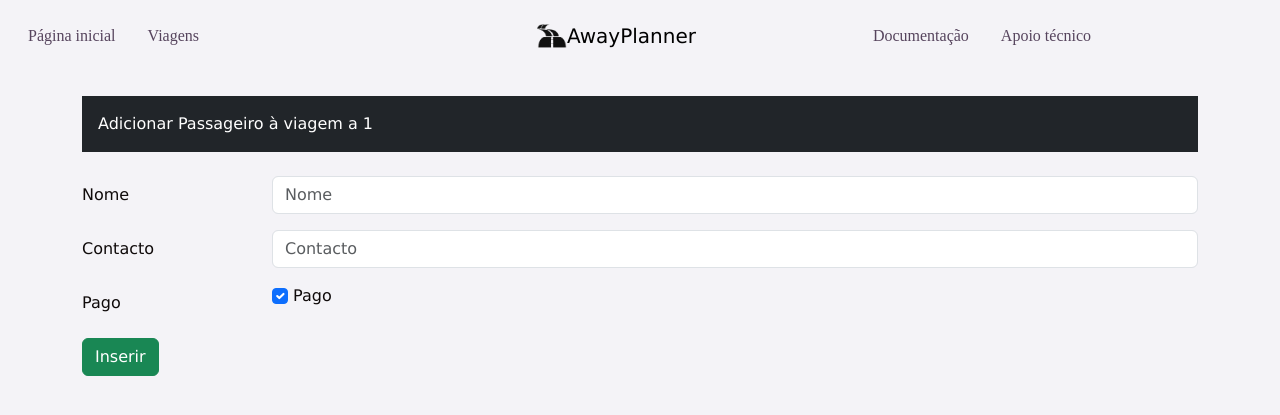
After one commit to tiagomneves-pt/AwayPlanner, a PHP site: page /addPassageiro.php?destino=1 in a window 1280 px wide. The commit adds this page. Shown: the top 415 px of the page. Run offline with PHP 8.4, Linux system fonts and the light colour scheme; data that the repository does not hold is empty; some web fonts are replaced.

Commit message:
Add files via upload
Adicionar passageiro a uma viagem

```diff
--- /dev/null
+++ b/addPassageiro.php
@@ -0,0 +1,58 @@
+<!DOCTYPE html>
+<html lang="pt">
+<head>
+    <meta charset="UTF-8">
+    <meta name="viewport" content="width=device-width, initial-scale=1.0">
+    <title>AwayPlanner - Lista de inscrições</title>
+    <link rel="stylesheet" href="css/bootstrap.min.css">
+    <link rel="stylesheet" href="css/styles.css">
+    <link rel="stylesheet" media="screen" href="https://fontlibrary.org//face/cooper-hewitt" type="text/css"/>
+
+</head>
+
+<body>
+    <?php require('includes/menu.html'); ?>
+
+    <?php require('includes/database.php'); ?>
+
+    <div class="container mt-4">
+        <div class="mt-2 p-3 text-white bg-dark">
+            Adicionar Passageiro à viagem a <?=$_GET['destino'];?>
+        </div>
+    </div>
+
+    <div class="container mt-4">
+        <form action="addPassageiro-DBUpdate.php?id=<?= $_GET['id'];?>&destino=<?=$_GET['destino'];?>" method="POST">
+            <div class="mb-3 row">
+                <label for="nome" class="col-sm-2 col-form-label">Nome</label>
+                <div class="col-sm-10">
+                    <input type="text" class="form-control" id="nome" name="nome" required placeholder="Nome">
+                </div>
+            </div>
+            <div class="mb-3 row">
+                <label for="contacto" class="col-sm-2 col-form-label">Contacto</label>
+                <div class="col-sm-10">
+                    <input type="text" class="form-control" required id="contacto" name="contacto" placeholder="Contacto">
+                </div>
+            </div>
+
+            <div class="mb-3 row">
+                <label for="pago" class="col-sm-2 col-form-label">Pago</label>
+                <div class="col-sm-10">
+                    <input class="form-check-input" type="checkbox" value="" id="pago" name="pago" checked="">
+                    <label class="form-check-label" for="formCheckChecked">Pago</label>
+                </div>
+            </div>
+
+            <div class="col-12">
+                <button class="btn btn-success" type="submit">Inserir</button>
+            </div>
+        </form>
+    </div>
+
+    <script src=" js/bootstrap.bundle.min.js"></script>
+    <script>
+    </script>
+</body>
+
+</html>
```
Also changed, not shown: addPassageiro-DBUpdate.php (added, +70 -0 lines), passageiros.php (+15 -3 lines).
